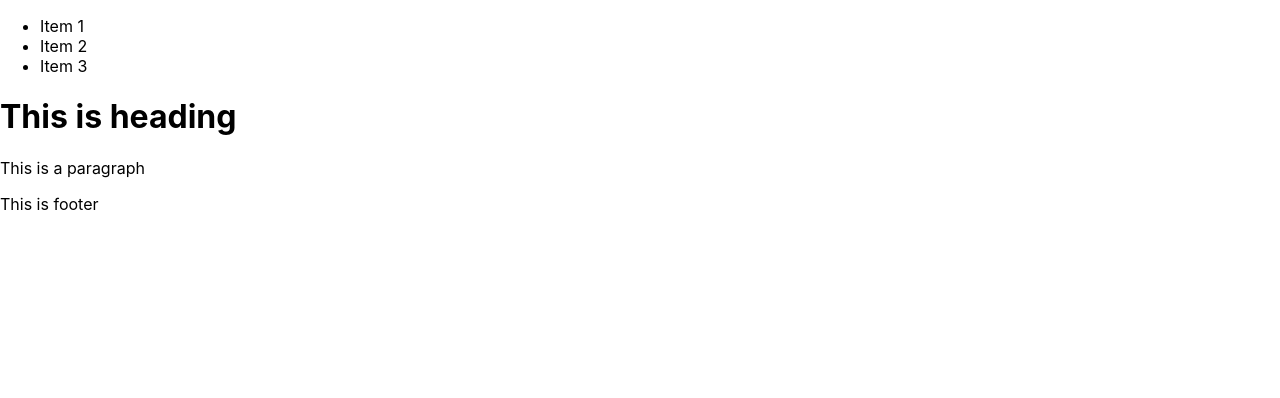
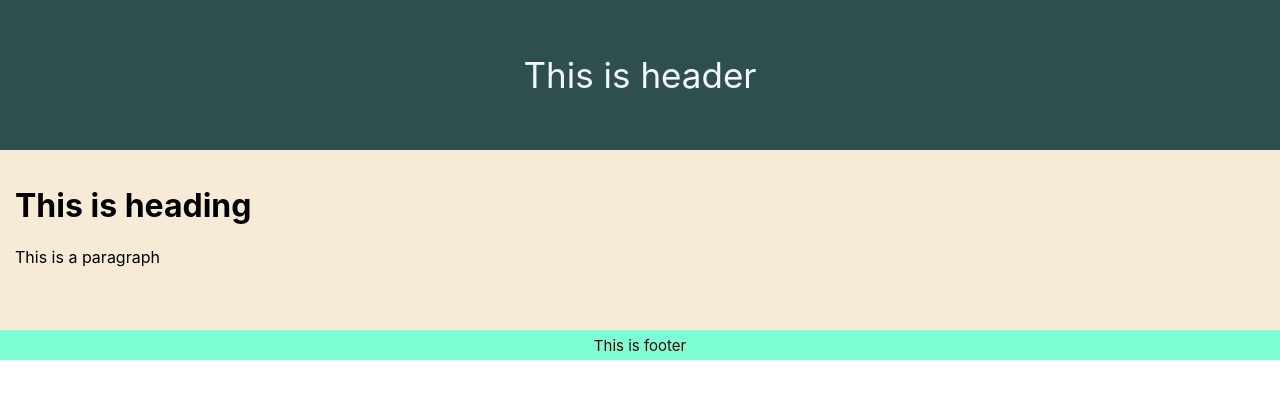
Before and after one commit to hitayupatel/ReactBasics, a React (Create React App) app: page / in a window 1280 px wide. Shown: the top 398 px of the page. Built offline with nearby package versions, Linux system fonts and the light colour scheme.

Commit message:
Added CSS styling

```diff
--- a/src/Components/AwesomeFooter.js
+++ b/src/Components/AwesomeFooter.js
@@ -1,6 +1,7 @@
 import React from "react";
+import "./style.css";
 
 function AwesomeFooter() {
-  return <footer>This is footer</footer>;
+  return <footer className="foot">This is footer</footer>;
 }
 export default AwesomeFooter;
--- a/src/Components/AwesomeHeader.js
+++ b/src/Components/AwesomeHeader.js
@@ -1,14 +1,7 @@
 import React from "react";
+import "./style.css";
 
 function AwesomeHeader() {
-  return (
-    <div class="topnav">
-      <ul>
-        <li>Item 1</li>
-        <li>Item 2</li>
-        <li>Item 3</li>
-      </ul>
-    </div>
-  );
+  return <header className="head">This is header</header>;
 }
 export default AwesomeHeader;
--- a/src/Components/MainContent.js
+++ b/src/Components/MainContent.js
@@ -1,8 +1,9 @@
 import React from "react";
+import "./style.css";
 
 function MainContent() {
   return (
-    <div>
+    <div className="content">
       <h1>This is heading</h1>
       <p>This is a paragraph</p>
     </div>
--- /dev/null
+++ b/src/Components/style.css
@@ -0,0 +1,30 @@
+.head {
+  height: 150px;
+  margin: 0;
+  background: darkslategrey;
+  color: aliceblue;
+  text-align: center;
+  justify-content: center;
+  align-items: center;
+  font-size: 35px;
+  display: flex;
+}
+
+.content {
+  margin-top: 0;
+  height: 150px;
+  padding: 15px;
+  background: rgb(247, 234, 215);
+}
+
+.foot {
+  height: 30px;
+  display: flex;
+  background: aquamarine;
+  color: rgb(56, 7, 7);
+  text-align: center;
+  font-size: 15px;
+  align-self: ;
+  justify-content: center;
+  align-items: center;
+}
--- a/src/MyVacation.js
+++ /dev/null
@@ -1,16 +0,0 @@
-import React from "react";
-
-function MyVacation() {
-  return (
-    <div>
-      <h1>Hitayu Patel</h1>
-      <p>About me and my list</p>
-      <ul>
-        <li>California</li>
-        <li>New Zealand</li>
-        <li>Switzerland</li>
-      </ul>
-    </div>
-  );
-}
-export default MyVacation;
--- a/src/index.js
+++ b/src/index.js
@@ -1,7 +1,6 @@
 import React from "react";
 import ReactDOM from "react-dom";
 import "./index.css";
-import MyVacation from "./MyVacation";
 import App from "./App";
 import * as serviceWorker from "./serviceWorker";
 
```
Also changed, not shown: src/Components/MyVacation.js (deleted, +0 -16 lines).
